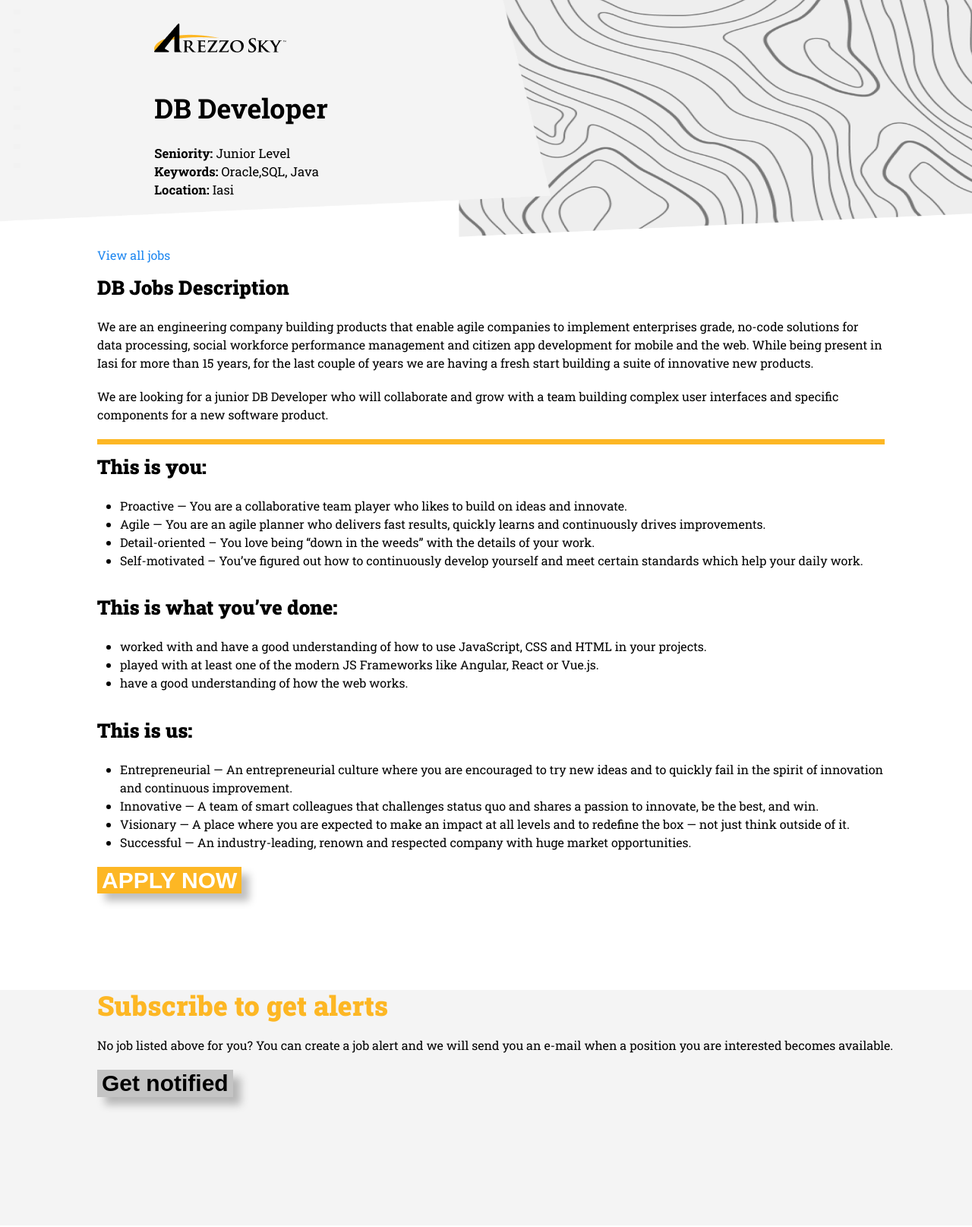
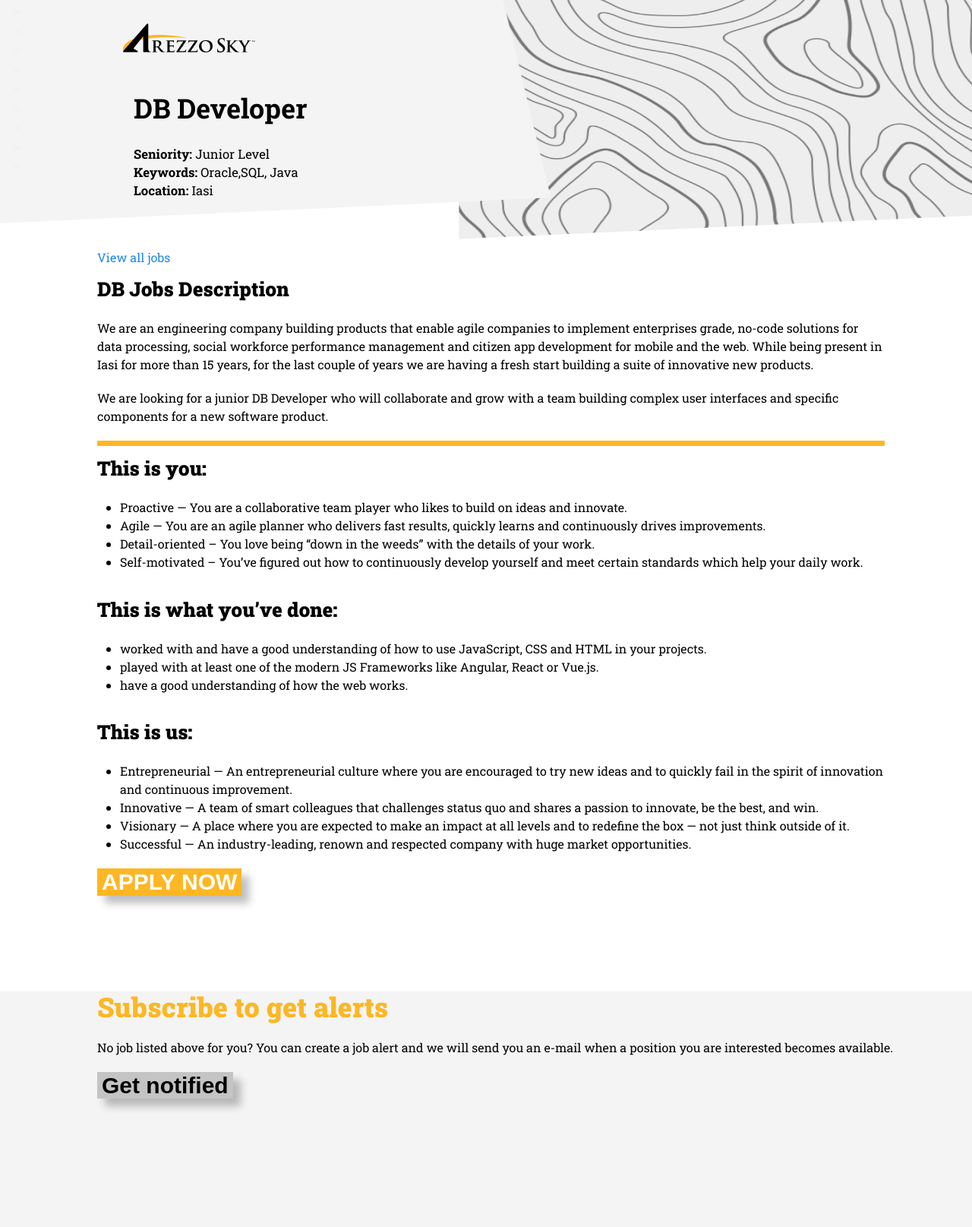
Before and after one commit to dhananjay-fe/dhananjay-fe.github.io, a Jekyll site: the page built from _jobs/database.md, in a window 1280 px wide. Shown: the whole page at 76% size. Built offline with Jekyll 4.4.1, drawn with Linux system fonts in a browser that asks for light colours; nearby versions of some CDN libraries.

Commit message:
Update main.css

```diff
--- a/assets/css/main.css
+++ b/assets/css/main.css
@@ -149,7 +149,7 @@ body {
 
 .logo-container2 .company-logo{
     flex: 1 1 auto;
-    margin-left: 21%;
+    margin-left: 18%;
     margin-top: 31px;
     width: 174px;
     height: 38px;
@@ -158,28 +158,21 @@ body {
 
 .logo-container2 #job-info{
     flex: 1 1 auto;
-    margin-left: 21%;
+    margin-left: 19%;
     Fill: Solid;
     /* transform: rotate(3.71deg); */
 }
 
-@media screen and (max-width: 320px) {
+@media screen and (max-width: 350px) and (min-width: 700px) {
     #job-info {
-      margin-left: 23%;
+      margin-left: 23.5%;
     }
     #company-logo {
-        margin-left: 22%;
+        margin-left: 22.5%;
       }
   }
 
-  @media screen and (min-width: 900px) {
-    #job-info {
-      margin-left: 16%;
-    }
-    #company-logo {
-        margin-left: 15%;
-      }
-  }
+
 
 .logo-container #innovate{
     padding-top: 2%;
```
